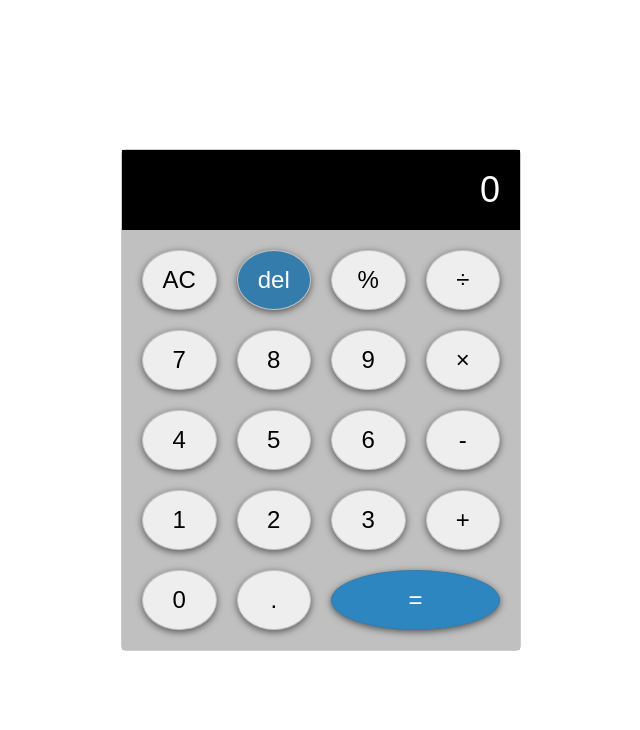
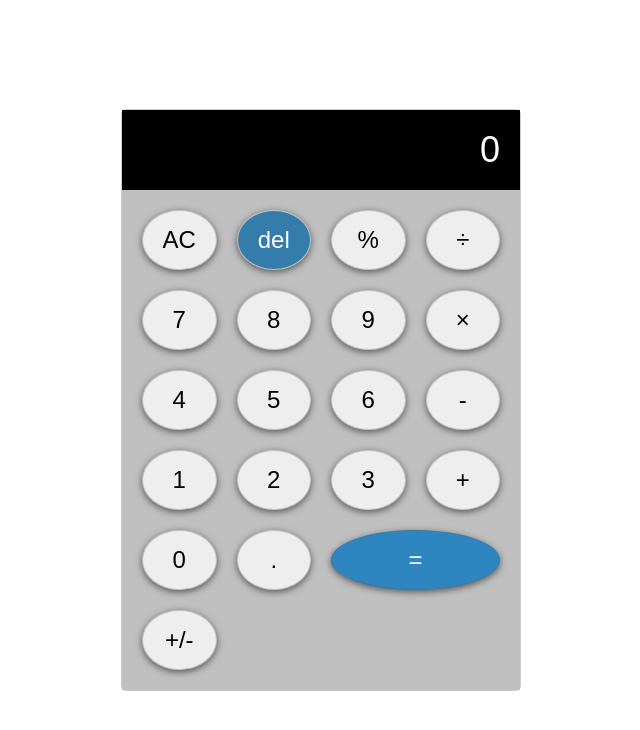
Before and after one commit to xingxing-prog/calculator, a plain HTML site: page index.html in a window 1280 px wide. Shown: the whole page, without its empty margins (319-959 px from the left). Drawn offline with Linux system fonts and the light colour scheme.

Commit message:
add a button to allow negative number calculate

```diff
--- a/index.html
+++ b/index.html
@@ -36,6 +36,8 @@
             <button class="decimal" value=".">.</button>
             <button class="equal-sign" value=" =">=</button>
 
+            <button class="negative" value="+/-">+/-</button>
+
 
 
 
```
